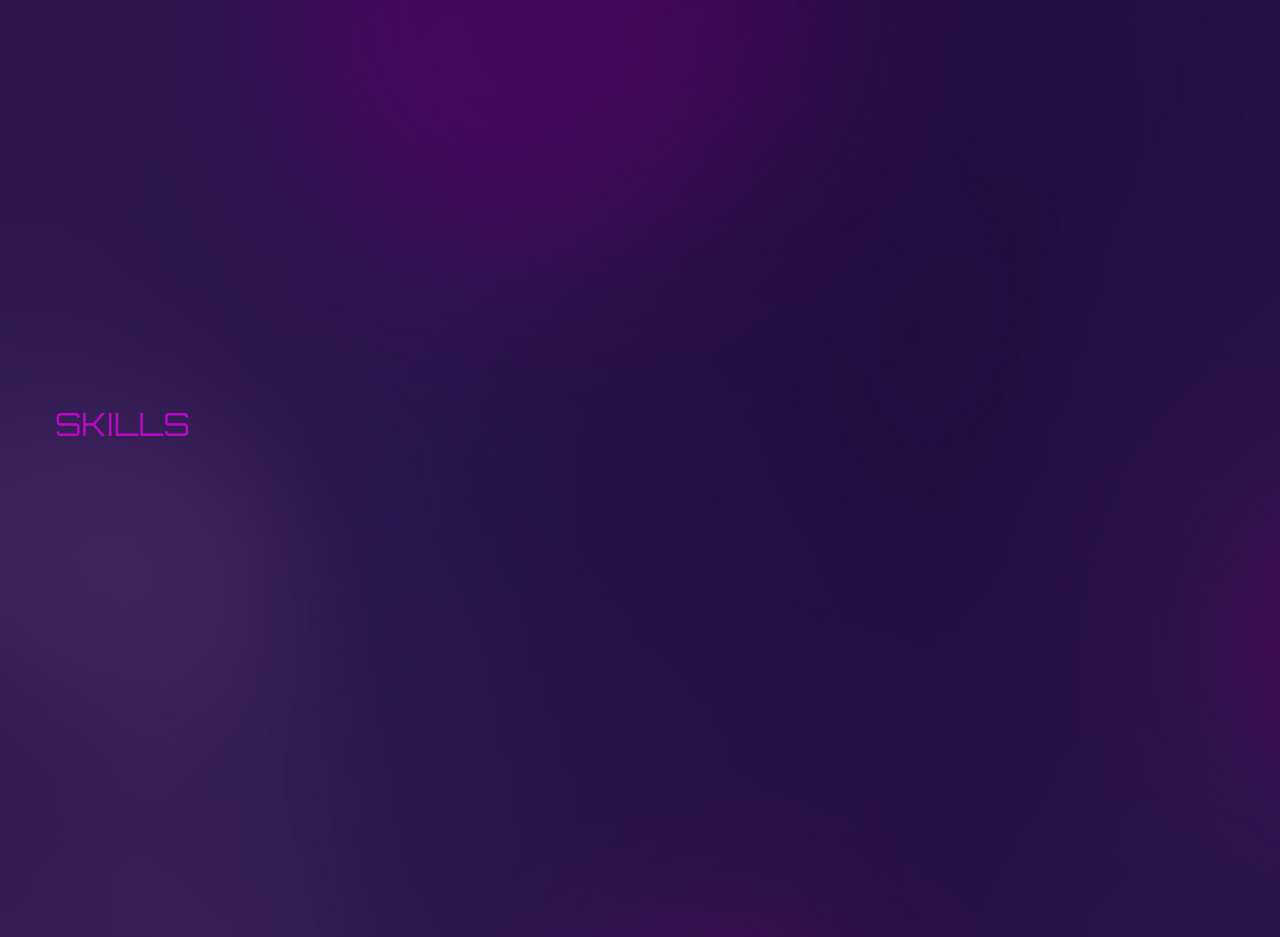
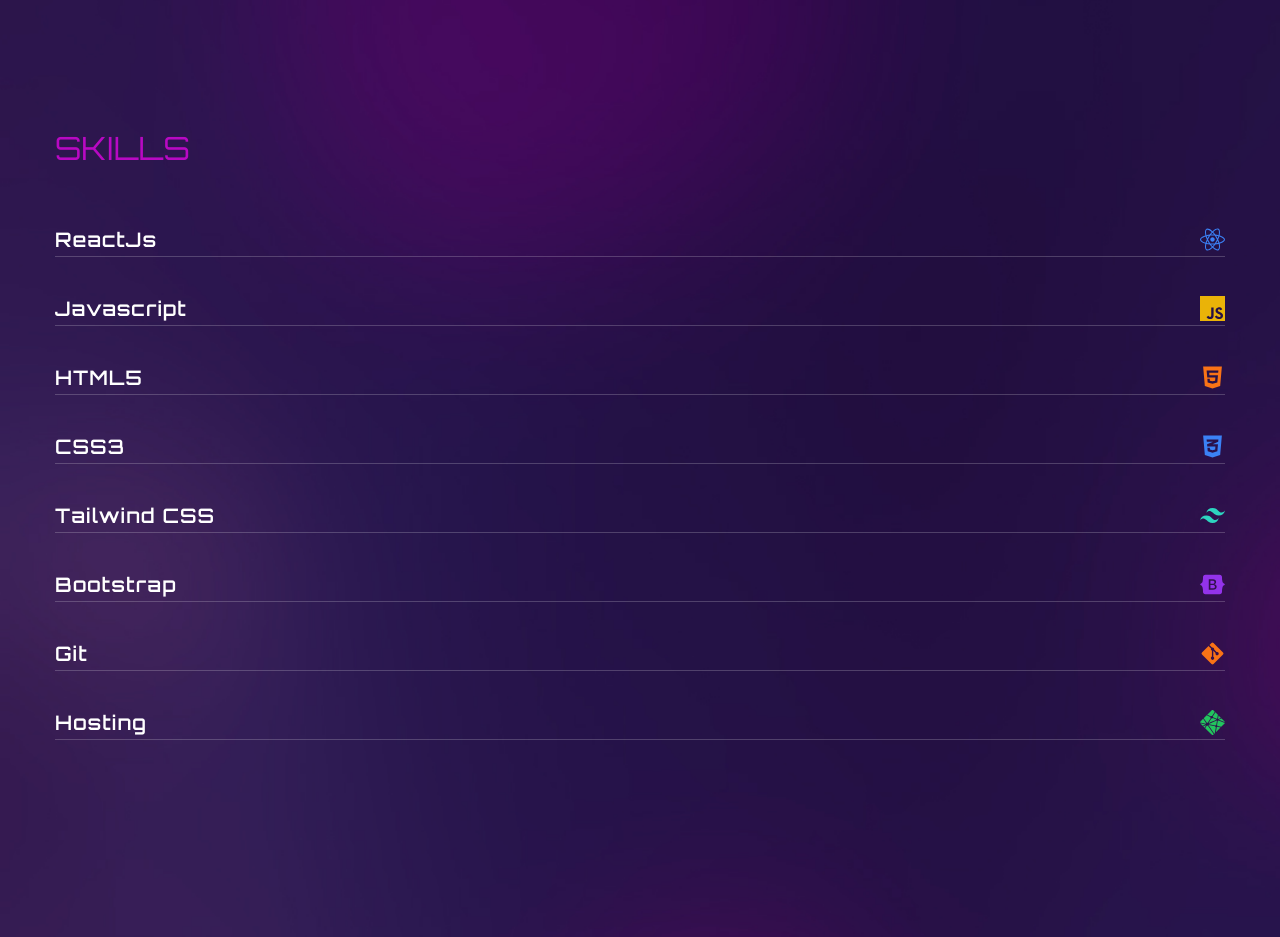
Before and after one commit to Masoodpk/portfolio-new, a React (Create React App) app: page / in a window 1280 px wide. Shown: the part 1500-2437 px from the top of the page. Built offline with nearby package versions, Linux system fonts and the light colour scheme; a web font is replaced by a local one.

Commit message:
adding skills

```diff
--- a/src/components/Banner.js
+++ b/src/components/Banner.js
@@ -39,7 +39,7 @@ const Banner = () => {
          initial="hidden"
           whileInView={'show'}
           viewport={{once: false,amount:0.7}}
-           className='mb-8 max-w-lg mx-auto lg:mx-0'>Lorem ipsum dolor sit amet consectetur, adipisicing elit. Ad totam non quae voluptates repellat. Enim
+           className='mb-8 max-w-lg mx-auto lg:mx-0'>Passionate about crafting visually engaging and user-centric websites that combine creativity with functionality.
             </motion.p>
 <motion.div
 variants={fadeIn('up',0.6)}
--- a/src/components/Skills.js
+++ b/src/components/Skills.js
@@ -1,58 +1,85 @@
 import React from 'react';
 
-import {BsArrowUpRight} from 'react-icons/bs';
 import {motion} from 'framer-motion'
 import {fadeIn} from '../variants'
+import { FaReact, FaHtml5, FaCss3Alt, FaBootstrap, FaGitAlt } from "react-icons/fa";
+import { SiJavascript, SiTailwindcss, SiNetlify } from "react-icons/si";
 
-
-const services = [
+const skills = [
   {
     name:'ReactJs',
+    icon: <FaReact className="text-blue-500 text-[25px]" />,
 
   },
   {
     name:'Javascript',
-
+    icon: <SiJavascript className="text-yellow-500 text-[25px]" />,
   },
   {
     name:'HTML5',
-
+    icon: <FaHtml5 className="text-orange-500 text-[25px]" />,
   },
   {
     name:'CSS3',
-
+    icon: <FaCss3Alt className="text-blue-500 text-[25px]" />,
   },
   {
     name:'Tailwind CSS',
-
+    icon: <SiTailwindcss className="text-teal-400 text-[25px]" />,
   },
   {
     name:'Bootstrap',
-
+    icon: <FaBootstrap className="text-purple-600 text-[25px]" />,
   },
   {
     name:'Git',
-
+    icon: <FaGitAlt className="text-orange-500 text-[25px]" />,
   },
   {
     name:'Hosting',
-
+    icon: <SiNetlify className="text-green-500 text-[25px]" />,
   },
 ]
+
 
 
 const Skills = () => {
   return(
   <div className='section' id='services'>
   <div className='container mx-auto'>
-    <div>
-  <div>
+    <motion.div     variants = {fadeIn('left',0.5)}
+              initial='hidden'
+              whileInView={'show'}
+              viewport={{once:false,amount:0.3}}>
     <h2 className='h2 text-accent mb-6'>Skills</h2>
+      </motion.div>
 
-    </div>
-      </div>
 <div>
+{skills.map((skill, index)=>{
+  const {name,icon}=skill;
+return (
+  <div className='border-b border-white/20 flex items-end justify-between' key={index}>
+    <motion.div
+     variants = {fadeIn('left',0.5)}
+              initial='hidden'
+              whileInView={'show'}
+              viewport={{once:false,amount:0.3}}
 
+              >
+      <h4 className='text-[20px] tracking-wider font-primary font-semibold mt-9'> {name}</h4>
+    </motion.div>
+    <motion.div
+    className='mb-1'
+                  variants={fadeIn("right", 0.5)}
+                  initial="hidden"
+                  whileInView={"show"}
+                  viewport={{ once: false, amount: 0.3 }}
+                >
+                  {icon}
+                </motion.div>
+  </div>
+)
+})}
 </div>
   </div>
 
```
